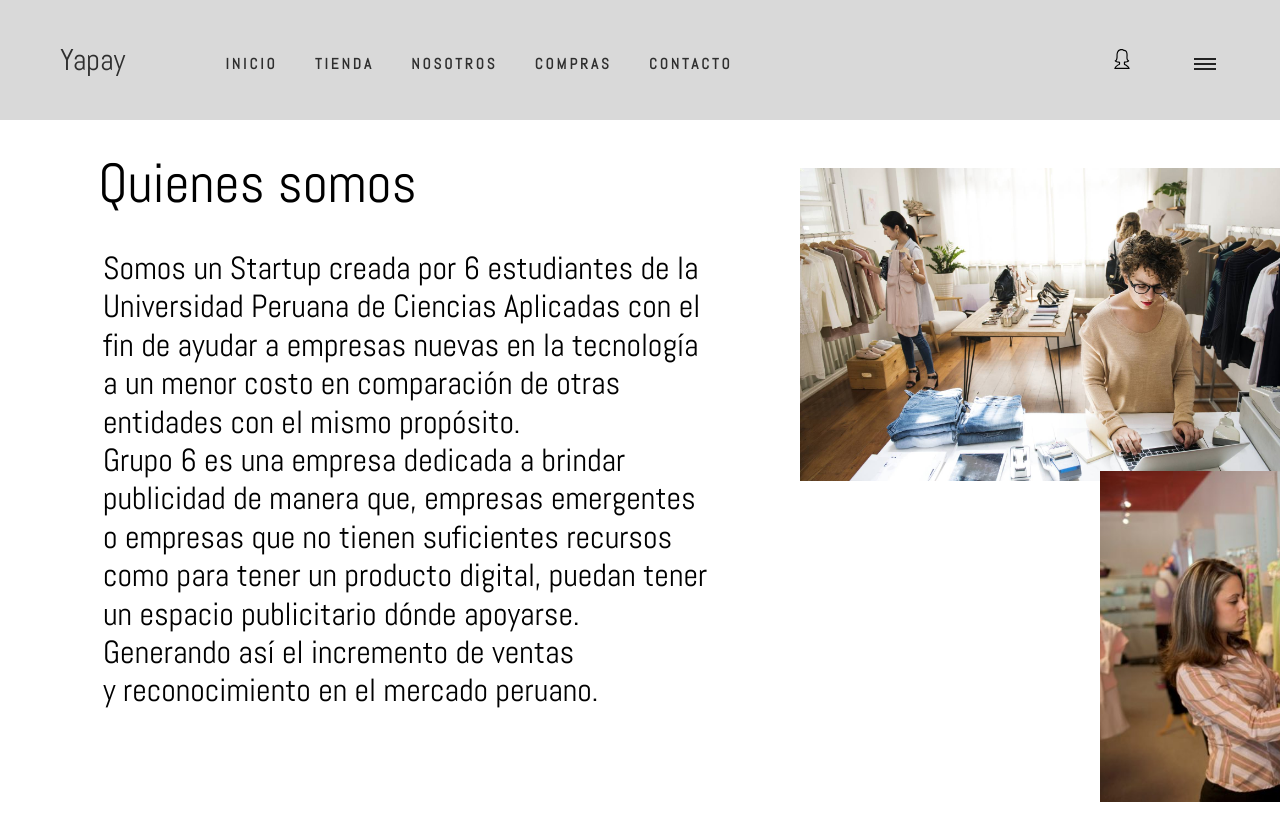
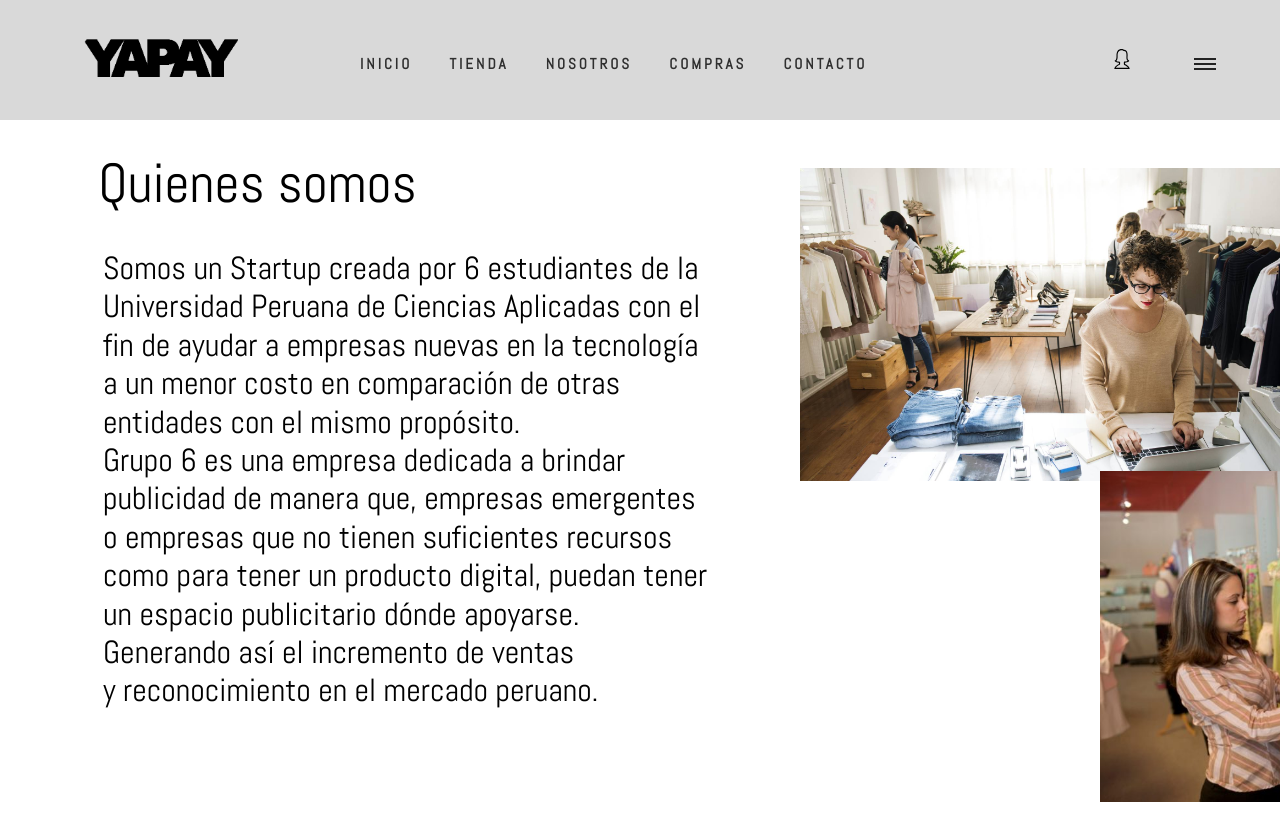
Before and after one commit to IHC-GRUPO6/LandinPage-Grupo6, a plain HTML site: page wish-master/nosotros.html in a window 1280 px wide. Shown: the top 840 px of the page. Drawn offline with Linux system fonts and the light colour scheme.

Commit message:
Update nosotros.html

```diff
--- a/wish-master/nosotros.html
+++ b/wish-master/nosotros.html
@@ -20,7 +20,7 @@
 
 	<header class="header">
 		<div class="header_inner d-flex flex-row align-items-center justify-content-start">
-			<div class="logo"><a href="#">Yapay</a></div>
+			<div class="logo"><img src="img/logo 1.png" alt="image10" width="200"></div>
 			<nav class="main_nav">
 				<ul>
 					<li><a href="index.html">Inicio</a></li>
```
